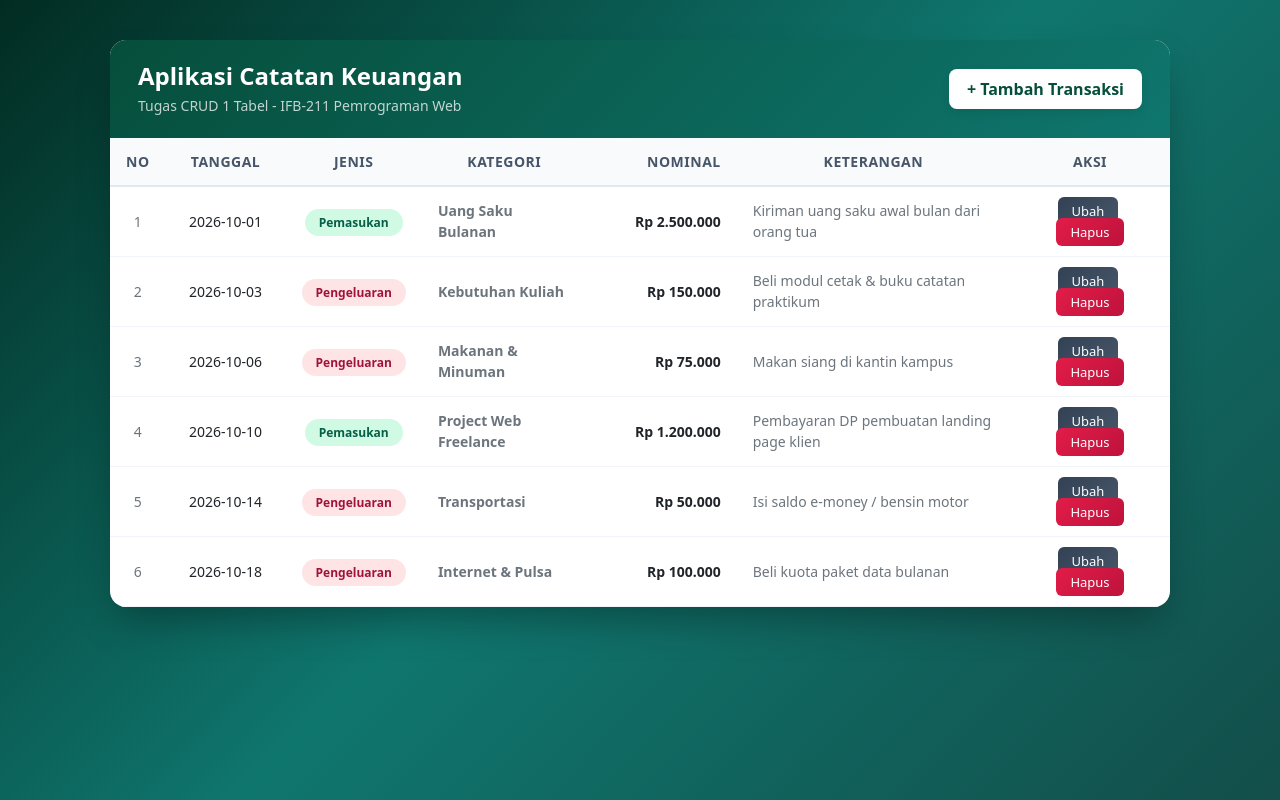
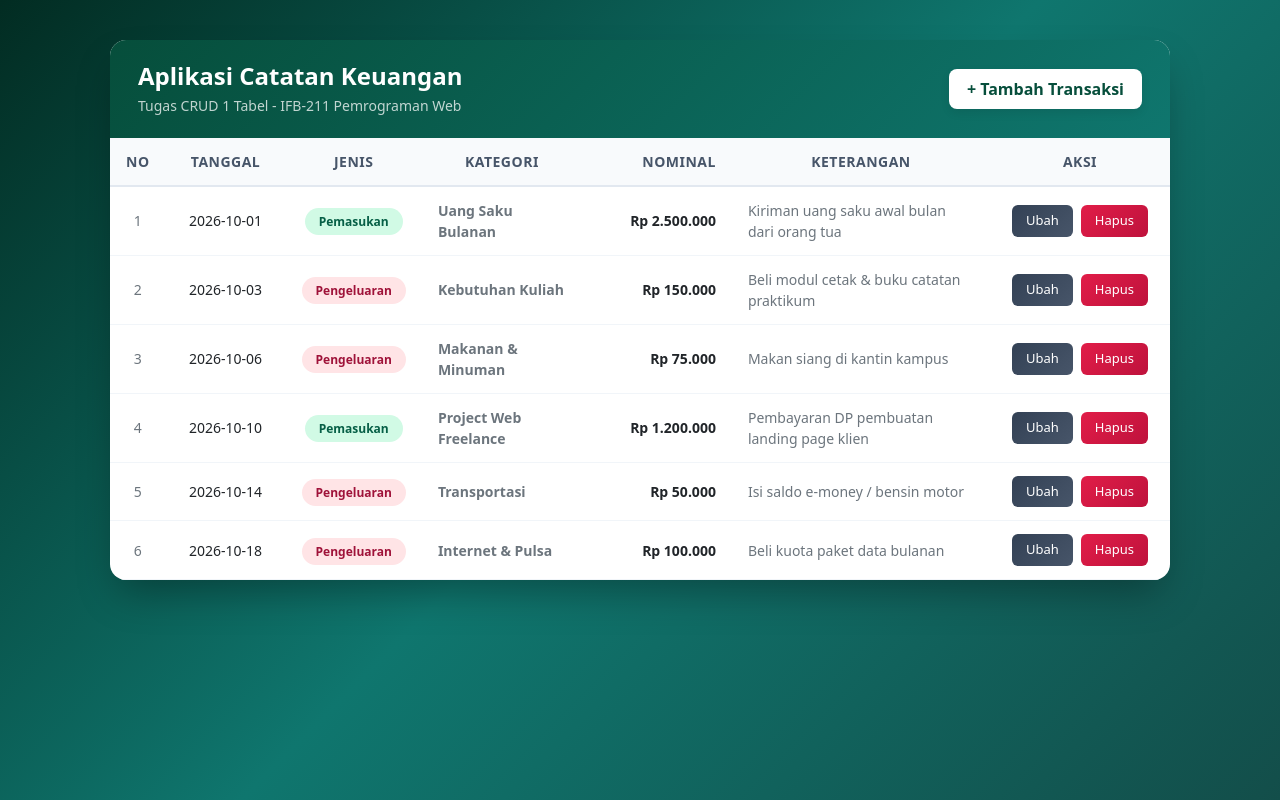
Before and after one commit to Adikafazaa/Pemrograman-Web, a PHP site: page / in a window 1280 px wide. Run offline with PHP 8.4, Linux system fonts and the light colour scheme; data comes from the database, SQL or seed files in the repository.

Commit message:
fix(crud): atur spasi dan tata letak tombol aksi agar tidak tumpang tindih

```diff
--- a/Tugas/19.10.2026/index.php
+++ b/Tugas/19.10.2026/index.php
@@ -14,9 +14,9 @@
         .table-custom th, .table-custom td { padding: 13px 16px; font-size: 14px; vertical-align: middle; border-color: #f1f5f9; }
         .badge-masuk { background-color: #d1fae5; color: #065f46; font-weight: 600; padding: 5px 14px; border-radius: 20px; font-size: 12px; }
         .badge-keluar { background-color: #ffe4e6; color: #9f1239; font-weight: 600; padding: 5px 14px; border-radius: 20px; font-size: 12px; }
-        .btn-action-edit { background: linear-gradient(135deg, #334155 0%, #475569 100%); color: #fff; border-radius: 6px; padding: 5px 14px; font-size: 13px; font-weight: 500; text-decoration: none; }
+        .btn-action-edit { background: linear-gradient(135deg, #334155 0%, #475569 100%); color: #fff; border-radius: 6px; padding: 6px 14px; font-size: 13px; font-weight: 500; text-decoration: none; display: inline-block; white-space: nowrap; }
         .btn-action-edit:hover { color: #fff; opacity: 0.9; }
-        .btn-action-delete { background: linear-gradient(135deg, #e11d48 0%, #be123c 100%); color: #fff; border-radius: 6px; padding: 5px 14px; font-size: 13px; font-weight: 500; text-decoration: none; }
+        .btn-action-delete { background: linear-gradient(135deg, #e11d48 0%, #be123c 100%); color: #fff; border-radius: 6px; padding: 6px 14px; font-size: 13px; font-weight: 500; text-decoration: none; display: inline-block; white-space: nowrap; }
         .btn-action-delete:hover { color: #fff; opacity: 0.9; }
     </style>
 </head>
@@ -40,7 +40,7 @@
                             <th>Kategori</th>
                             <th style="width: 150px; text-align: right;">Nominal</th>
                             <th>Keterangan</th>
-                            <th style="width: 160px;">Aksi</th>
+                            <th style="width: 180px; min-width: 170px; white-space: nowrap;">Aksi</th>
                         </tr>
                     </thead>
                     <tbody>
@@ -63,9 +63,11 @@
                             <td class="fw-semibold text-secondary"><?php echo $d['kategori']; ?></td>
                             <td class="fw-bold text-end">Rp <?php echo number_format($d['nominal'], 0, ',', '.'); ?></td>
                             <td class="text-muted"><?php echo $d['keterangan']; ?></td>
-                            <td class="text-center">
-                                <a href="ubah.php?id=<?php echo $d['id']; ?>" class="btn-action-edit me-1">Ubah</a>
-                                <a href="hapus.php?id=<?php echo $d['id']; ?>" class="btn-action-delete" onclick="return confirm('Yakin ingin menghapus data ini?')">Hapus</a>
+                            <td class="text-center" style="white-space: nowrap;">
+                                <div class="d-inline-flex gap-2">
+                                    <a href="ubah.php?id=<?php echo $d['id']; ?>" class="btn-action-edit">Ubah</a>
+                                    <a href="hapus.php?id=<?php echo $d['id']; ?>" class="btn-action-delete" onclick="return confirm('Yakin ingin menghapus data ini?')">Hapus</a>
+                                </div>
                             </td>
                         </tr>
                         <?php } ?>
```
Also changed, not shown: 2 other files.
